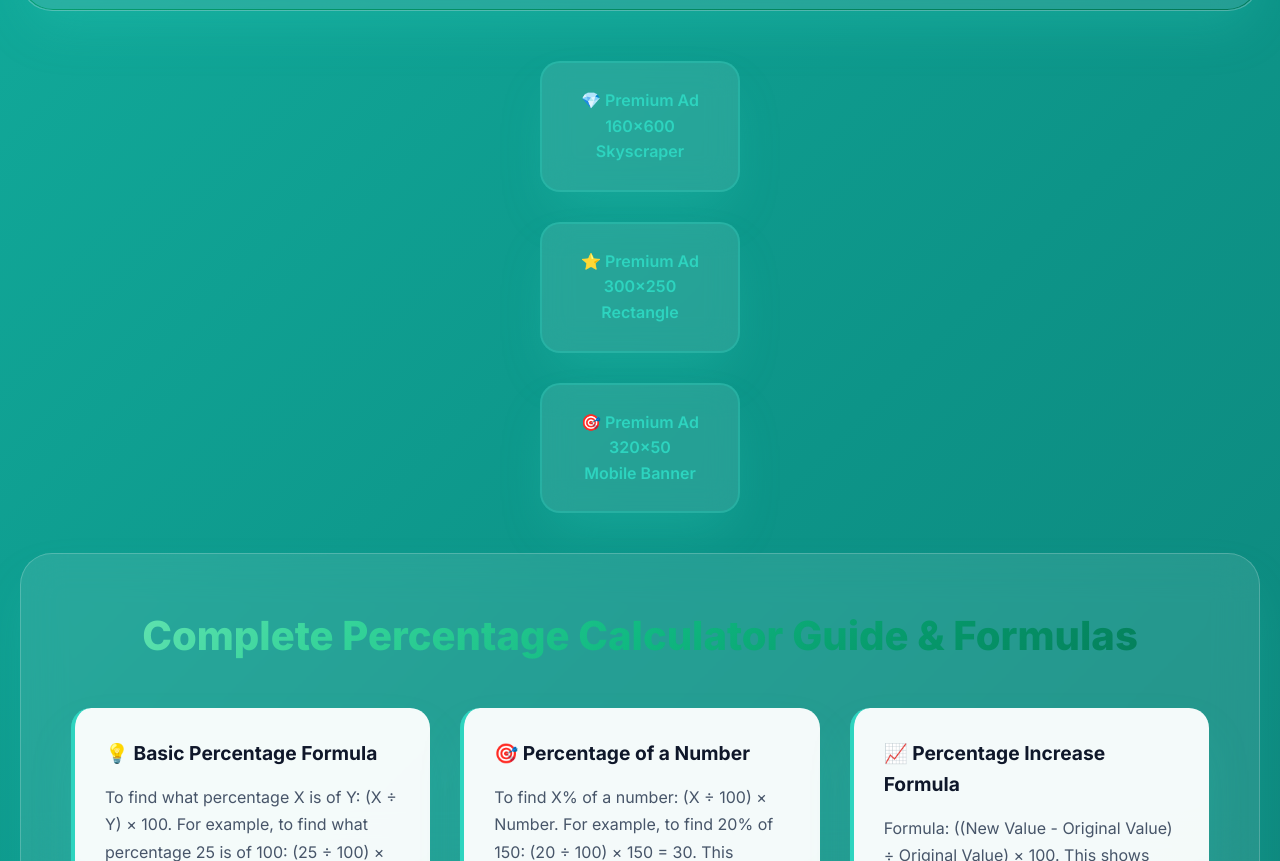
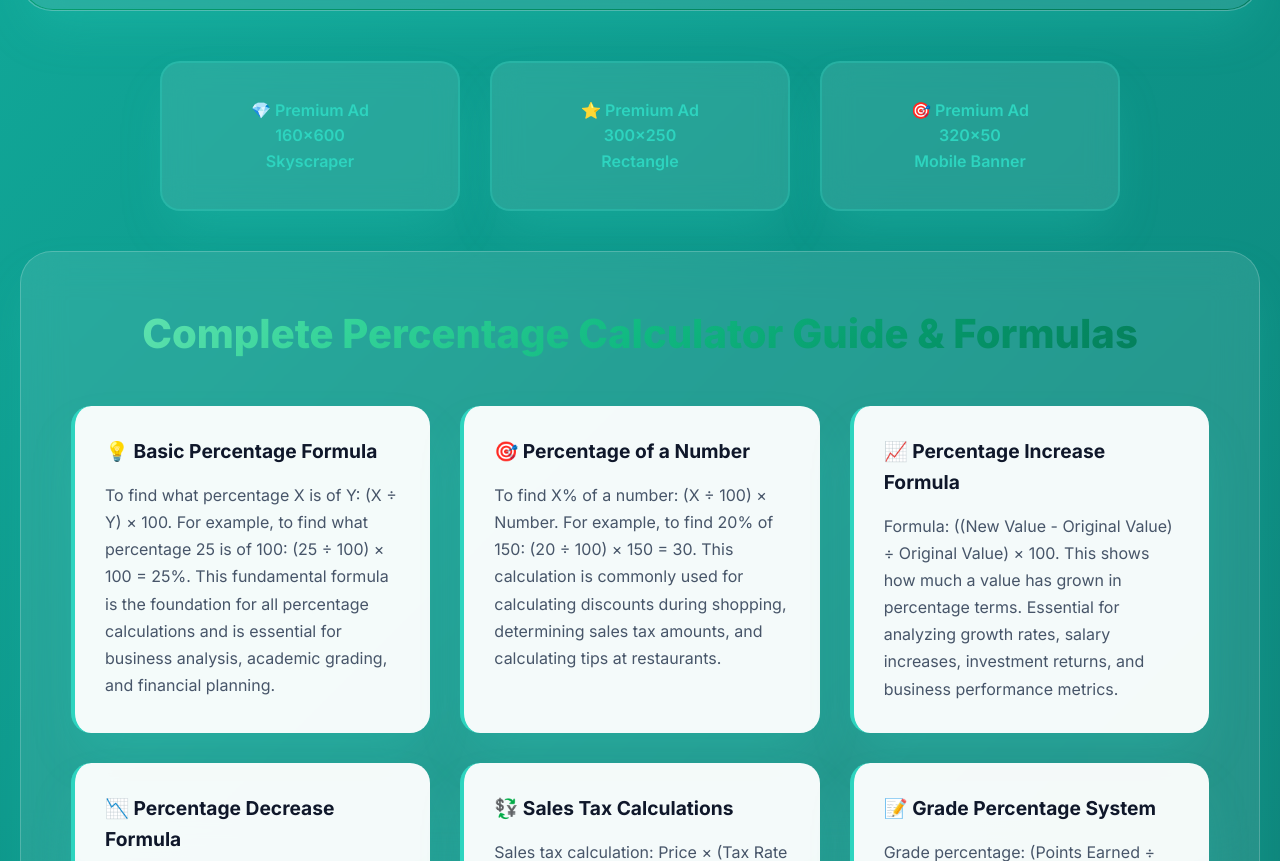
Before and after one commit to ROSEGARDEN29/PercentSolver, a plain HTML site: page index.html in a window 1280 px wide. Shown: the part 3254-4115 px from the top of the page. Drawn offline with Linux system fonts and the light colour scheme.

Commit message:
index.html

```diff
--- a/index.html
+++ b/index.html
@@ -519,19 +519,6 @@
             color: var(--text-light);
             margin-top: 60px;
         }
-
-		.sidebar-ads {
-                width: 100%;
-				max-width: 1200px;
-				margin: 40px auto;
-				display: flex;
-				justify-content: center;
-				gap: 30px;
-				flex-wrap: wrap;
-				z-index: 1000;
-				flex-direction: column;
-				align-items: center;
-            }
 
         @media (max-width: 1024px) {
             .calc-grid { grid-template-columns: repeat(auto-fit, minmax(300px, 1fr)); }
```
